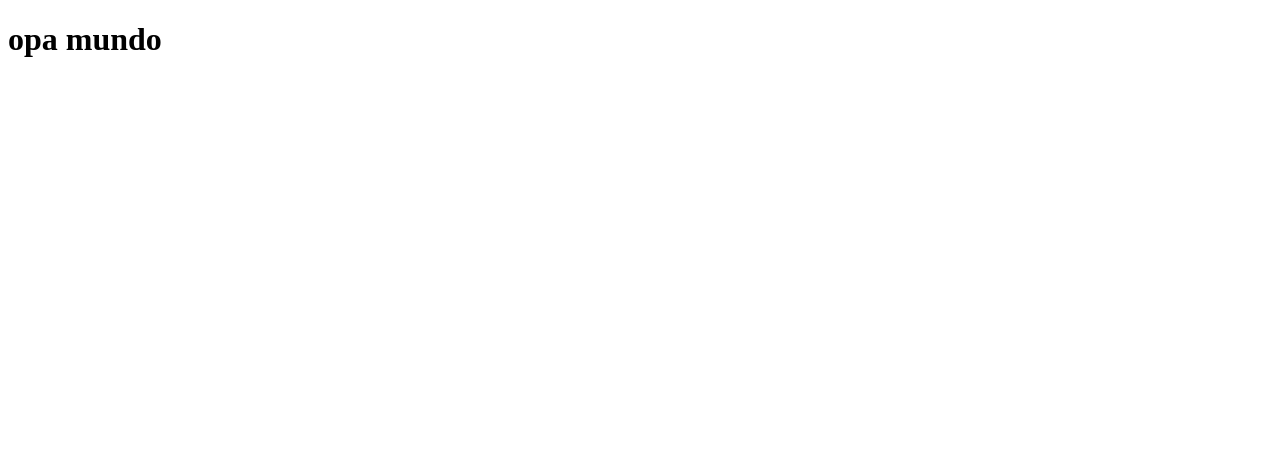
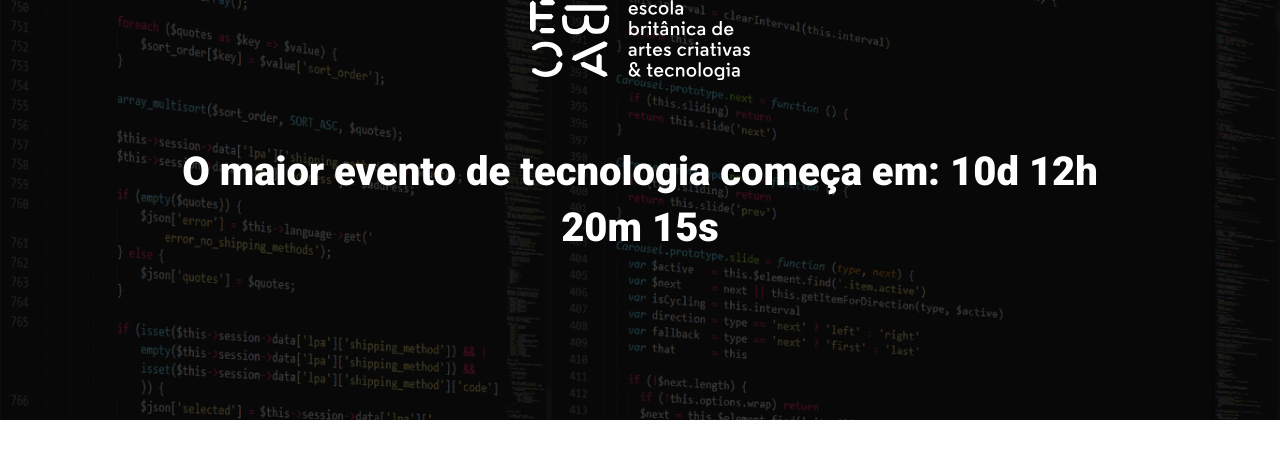
Before and after one commit to tarcio02/evento, a website built with Parcel: page src/index.html in a window 1280 px wide. Built offline with nearby package versions, Linux system fonts and the light colour scheme.

Commit message:
criando o hero

```diff
--- a/package.json
+++ b/package.json
@@ -12,6 +12,7 @@
   "license": "ISC",
   "devDependencies": {
     "@parcel/transformer-sass": "^2.10.3",
-    "parcel": "^2.10.3"
+    "parcel": "^2.10.3",
+    "sharp": "^0.31.3"
   }
 }
--- a/sharp.config.json
+++ b/sharp.config.json
@@ -1,5 +1,5 @@
 {
-    "pnj": {
+    "png": {
         "quality": 75
     }
 }
--- a/src/index.html
+++ b/src/index.html
@@ -1,13 +1,23 @@
 <!DOCTYPE html>
-<html lang="en">
+<html lang="ptBR">
 <head>
     <meta charset="UTF-8">
     <meta name="viewport" content="width=device-width, initial-scale=1.0">
-    <title>Document</title>
+    <title>Evento</title>
+    <link rel="preconnect" href="https://fonts.googleapis.com">
+    <link rel="preconnect" href="https://fonts.gstatic.com" crossorigin>
+    <link href="https://fonts.googleapis.com/css2?family=Roboto:wght@400;700;900&display=swap" rel="stylesheet">
     <link rel="stylesheet" href="styles/main.scss">
     <script src="scripts/main.js"></script>
 </head>
 <body>
-    <h1>opa mundo</h1>
+    <header class="hero">
+        <div class="container">
+            <img class="hero__logo" src="./images/ebac_logo.svg" alt="">
+            <p class="hero__text">
+                O maior evento de tecnologia começa em: 10d 12h 20m 15s
+            </p>
+        </div>
+    </header>
 </body>
 </html>
--- /dev/null
+++ b/src/styles/_hero.scss
@@ -0,0 +1,54 @@
+.hero {
+    padding-top: 64;
+    padding-bottom: 100px;
+    background-image: url(../images/fundo.png);
+    background-repeat: no-repeat;
+    background-size: cover;
+    position: relative;
+
+    .container {
+        position: relative;
+    }
+
+    &::before {
+        position: absolute;
+        top: 0;
+        left: 0;
+        width: 100%;
+        height: 100%;
+        background-color: #000;
+        content: '';
+        opacity: .7;
+    }
+
+    &__text {
+        margin-top: 64px;
+        margin-bottom: 64px;
+        font-size: 40px;
+        line-height: 56px;
+        font-weight: 800;
+        text-align: center;
+    }
+
+    &__logo {
+        margin: 0 auto;
+        height: 80px;
+        display: block;
+    }
+
+    @media (max-width: 640px){
+        padding: 40px 0;
+
+        &__logo {
+            height: 40px;
+        }
+
+        &__text {
+            font-size: 22px;
+            line-height: 24px;
+            margin: 24px 0;
+        }
+    }
+
+
+}
--- a/src/styles/main.scss
+++ b/src/styles/main.scss
@@ -0,0 +1,23 @@
+@use 'hero';
+
+* {
+    margin: 0;
+    padding: 0;
+    box-sizing: border-box;
+    font-family: Roboto, sans-serif;
+    color: #fff;
+}
+
+.container {
+    max-width: 960px;
+    width: 100%;
+    margin: 0 auto;
+
+    @media (max-width: 640px) {
+        max-width: 80%;
+    }
+
+    @media (max-width: 1024px){
+        max-width: 90%;
+    }
+}
```
Also changed, not shown: 1 other file.
